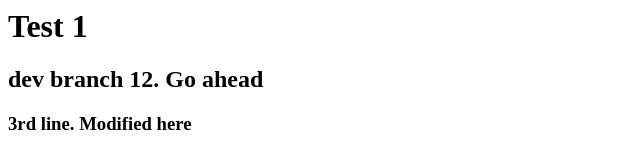
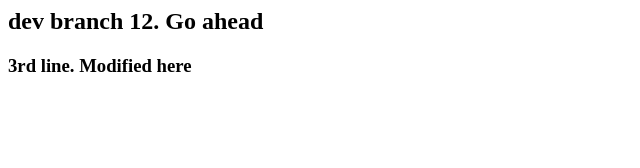
Before and after one commit to thaian285/demo, a plain HTML site: page index.html in a window 1280 px wide. Shown: the whole page, without its empty margins (0-640 px from the left). Drawn offline with Linux system fonts and the light colour scheme.

Commit message:
Update index.html
Updated line 1

```diff
--- a/index.html
+++ b/index.html
@@ -1,6 +1,6 @@
 <html>
 	<body>
-		<h1>Test 1</h1>
+		<h1></h1>
 		<h2>dev branch 12. Go ahead</h2>
 		<h3>3rd line. Modified here</h3>
 	</body>
```
